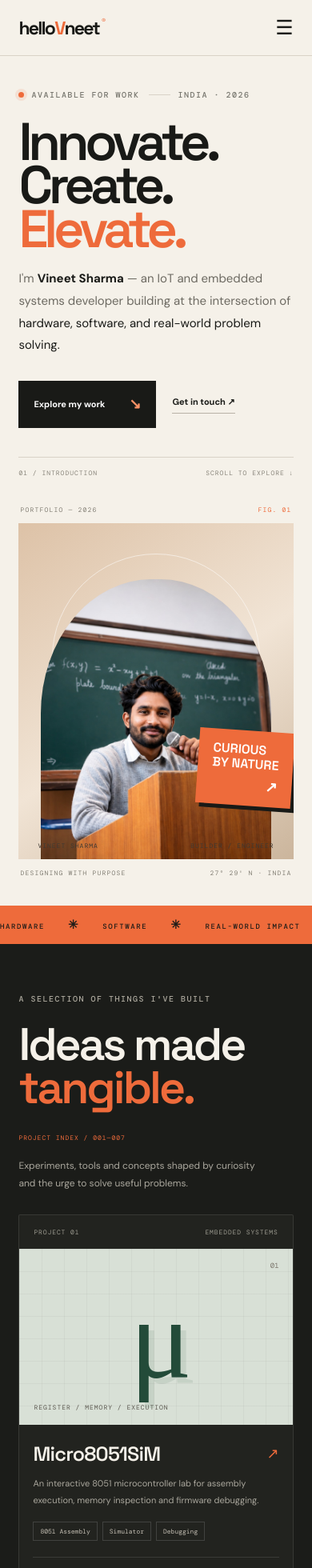
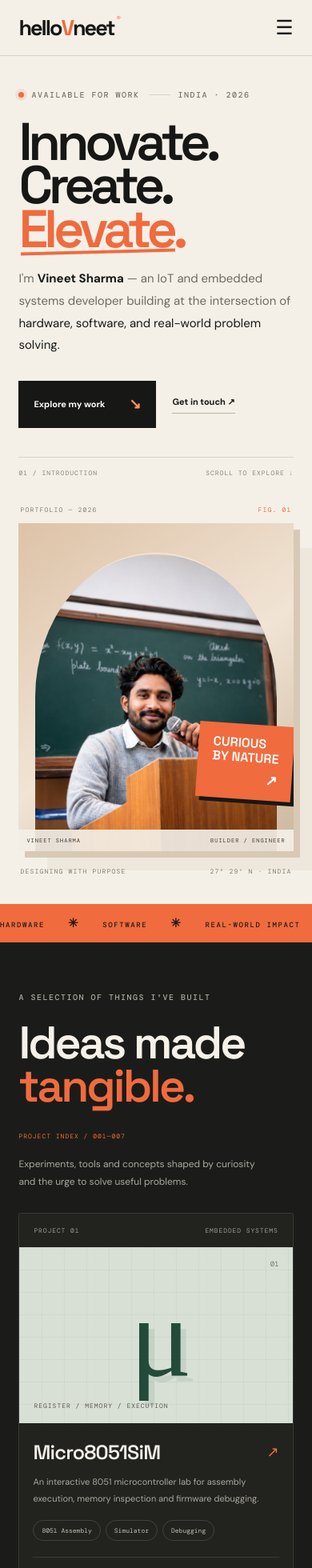
Before and after one commit to hellovneet/myportfolio, a React (Vite) app: page / in a window 390 px wide. Shown: the top 1960 px of the page at 80% size. Built offline with nearby package versions, Linux system fonts and the light colour scheme.

Commit message:
Polish portfolio visual hierarchy and responsive interactions

```diff
--- a/src/components/PortfolioRedesign.css
+++ b/src/components/PortfolioRedesign.css
@@ -45,3 +45,60 @@
  .hv-project-grid{grid-template-columns:1fr}
  .hv-project-visual{min-height:220px}
 }
+
+
+/* Final polish: stronger reference hierarchy, responsive editorial details */
+.hv-portfolio{--orange:#f06b3e;--paper:#f4f0e8;--ink:#171815}
+.hv-nav{position:relative;z-index:30}
+.hv-brand{font-size:27px;letter-spacing:-2px}
+.hv-links{gap:clamp(18px,2.5vw,38px)}
+.hv-hero{position:relative;isolation:isolate}
+.hv-hero:before{content:"";position:absolute;z-index:-1;right:0;top:8%;width:43%;height:76%;background:#eee7dc}
+.hv-hero-copy{position:relative;z-index:2}
+.hv-hero h1{max-width:720px;text-wrap:balance}
+.hv-hero h1 em{position:relative;display:inline-block}
+.hv-hero h1 em:after{content:"";position:absolute;left:3px;right:5%;bottom:-7px;height:5px;background:var(--orange);transform:rotate(-1.5deg)}
+.hv-portrait-wrap{box-shadow:14px 14px 0 #d8c8b6}
+.hv-portrait-ring{border-width:1px;border-color:#fff9}
+.hv-portrait-label{background:#f4f0e8e8;padding:9px 10px;bottom:0;left:0;right:0}
+.hv-portrait-foot{padding-top:20px}
+.hv-ticker{position:relative}
+.hv-project{overflow:hidden}
+.hv-project-visual{transition:filter .3s ease}
+.hv-project:hover .hv-project-visual{filter:saturate(1.12)}
+.hv-project-mark{transition:transform .35s cubic-bezier(.2,.7,.2,1)}
+.hv-project:hover .hv-project-mark{transform:scale(1.07) rotate(-3deg)}
+.hv-project-title h3{transition:color .2s ease}
+.hv-project:hover .hv-project-title h3{color:#ff9467}
+.hv-project-content{padding:24px 22px 21px}
+.hv-tags span{border-radius:999px;padding:7px 10px}
+.hv-work-footer a{border-bottom:1px solid var(--orange);padding-bottom:5px}
+.hv-about-copy{max-width:540px}
+.hv-about-symbol{font-size:clamp(85px,9vw,125px)}
+.hv-skill-grid div{transition:background .2s ease,color .2s ease}
+.hv-skill-grid div:hover{background:#f06b3e;color:#171815}
+.hv-skill-grid div:hover span,.hv-skill-grid div:hover b{color:#171815}
+.hv-contact{position:relative;overflow:hidden}
+.hv-contact:after{content:"↗";position:absolute;right:5%;top:4%;font:400 clamp(100px,18vw,240px)/1 'Space Grotesk';color:#17181508;pointer-events:none}
+.hv-contact h2,.hv-contact-bottom,.hv-contact-label{position:relative;z-index:1}
+@media(min-width:1200px){
+ .hv-hero{padding-top:62px;padding-bottom:54px;min-height:730px}
+ .hv-portrait-wrap{min-height:550px}
+ .hv-portrait{height:500px}
+ .hv-project-visual{height:255px}
+ .hv-work{padding-top:105px}
+}
+@media(max-width:950px){
+ .hv-hero:before{width:40%;height:67%;top:11%}
+ .hv-portrait-wrap{box-shadow:9px 9px 0 #d8c8b6}
+ .hv-project-content{padding:21px 18px}
+}
+@media(max-width:640px){
+ .hv-hero:before{top:auto;bottom:4%;width:85%;height:38%;right:0}
+ .hv-hero h1 em:after{height:4px;bottom:-4px}
+ .hv-portrait-wrap{box-shadow:8px 8px 0 #d8c8b6;min-height:410px}
+ .hv-portrait{height:370px;width:88%}
+ .hv-portrait-label{font-size:7px}
+ .hv-project-content{padding:20px 17px}
+ .hv-contact:after{right:2%;top:1%;font-size:125px}
+}
```
